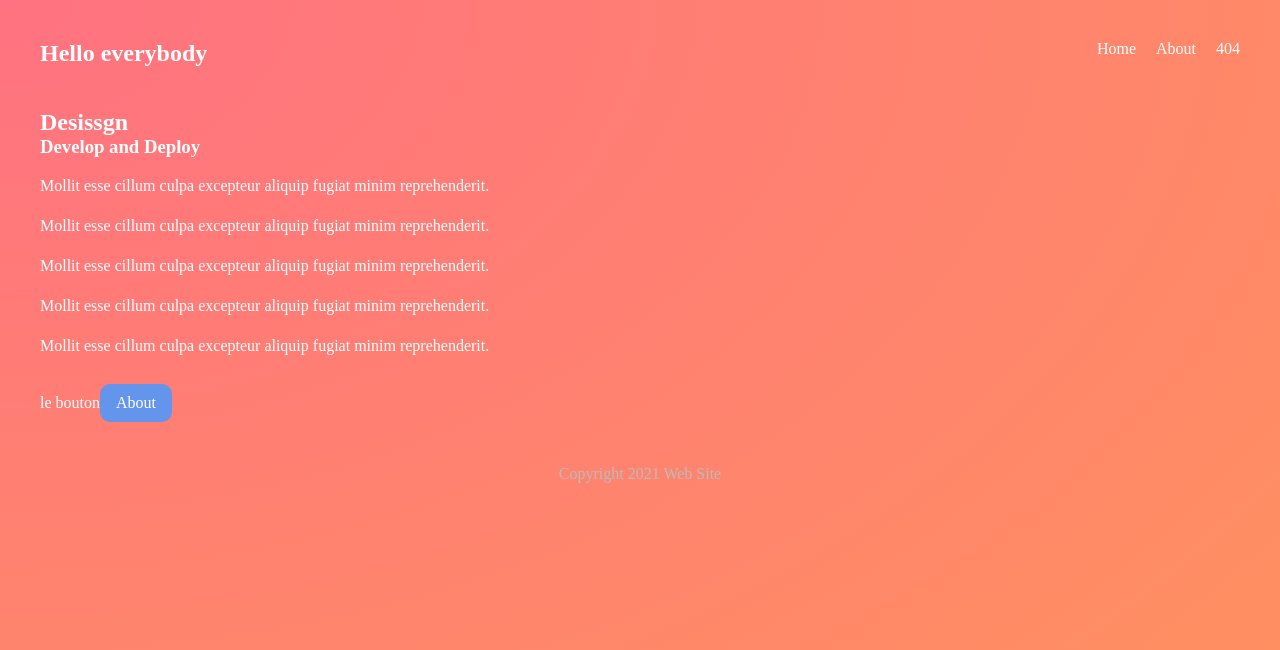
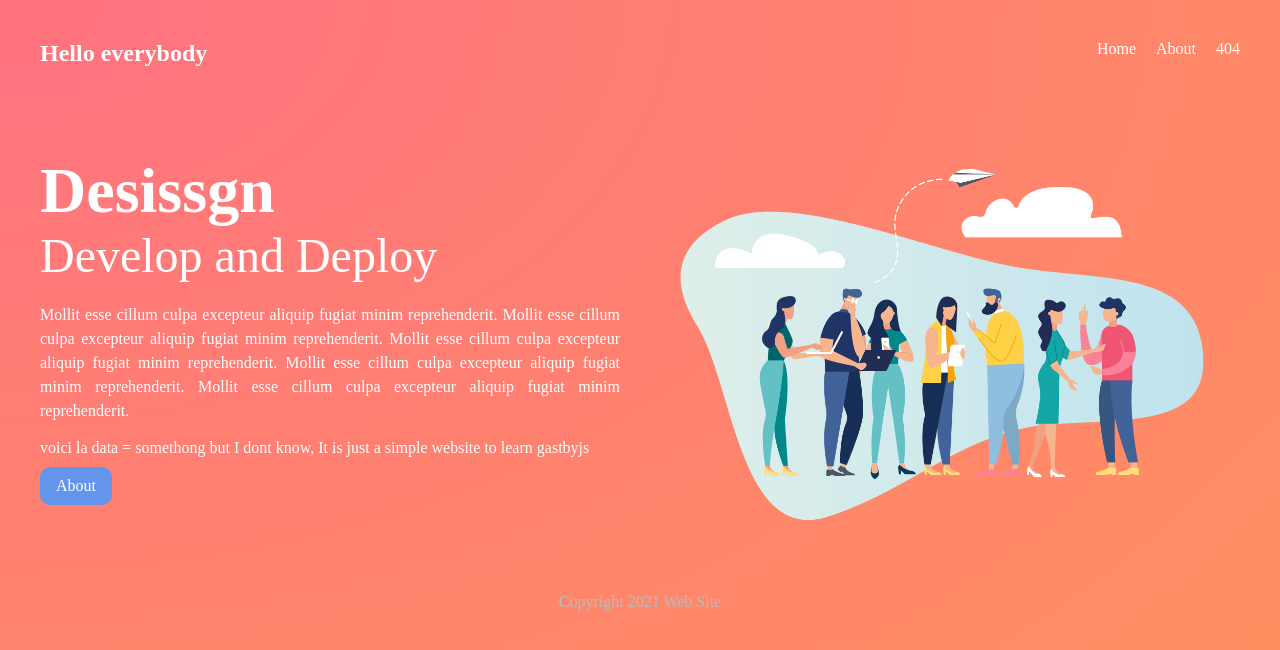
Before and after one commit to HamzaTouhardji/GatsbyJS_First_Project, a Gatsby site: page / in a window 1280 px wide. Built offline with nearby package versions, Linux system fonts and the light colour scheme; Gatsby itself is replaced by a stand-in of ours.

Commit message:
add global query

```diff
--- a/gatsby-config.js
+++ b/gatsby-config.js
@@ -7,4 +7,9 @@
 module.exports = {
   /* Your site config here */
   plugins: [],
+  siteMetadata: {
+    title: 'somethong but I dont know',
+    description: 'It is just a simple website to learn gastbyjs',
+    copyright: 'This web site is copyright by hamza'
+  }
 }
--- a/src/pages/components/Layout.js
+++ b/src/pages/components/Layout.js
@@ -13,7 +13,7 @@ export default function Layout({children}) {
 
             </div>
             <footer>
-                <p>Copyright 2021 Web Site</p>
+                <p> Copyright 2021 Web Site</p>
             </footer>
         </div>
     )
--- a/src/pages/index.js
+++ b/src/pages/index.js
@@ -1,24 +1,38 @@
-import { Link } from "gatsby"
+import { graphql, Link } from "gatsby"
 import React from "react"
 import Layout from '../pages/components/Layout'
-import styles from '../pages/styles/home.module.css'
+import * as styles from '../pages/styles/home.module.css'
 
-export default function Home() {
+export default function Home({ data}) {
+  console.log(data)
+  const {title, description} = data.site.siteMetadata
   return (
     <Layout>
-      <section>
+      <section className={styles.header}>
         <div>
           <h2>Desissgn</h2>
           <h3>Develop and Deploy</h3>
-          <p>Mollit esse cillum culpa excepteur aliquip fugiat minim reprehenderit.</p>
-          <p>Mollit esse cillum culpa excepteur aliquip fugiat minim reprehenderit.</p>
-          <p>Mollit esse cillum culpa excepteur aliquip fugiat minim reprehenderit.</p>
-          <p>Mollit esse cillum culpa excepteur aliquip fugiat minim reprehenderit.</p>
-          <p>Mollit esse cillum culpa excepteur aliquip fugiat minim reprehenderit.</p>
-          le bouton
+          <p>Mollit esse cillum culpa excepteur aliquip fugiat minim reprehenderit.
+          Mollit esse cillum culpa excepteur aliquip fugiat minim reprehenderit.
+          Mollit esse cillum culpa excepteur aliquip fugiat minim reprehenderit.
+          Mollit esse cillum culpa excepteur aliquip fugiat minim reprehenderit.
+          Mollit esse cillum culpa excepteur aliquip fugiat minim reprehenderit.</p>
+
+          voici la data =  {title}, {description}
           <Link className={styles.btn} to="/about">About</Link>
         </div>
+        <img src="image.png" alt="website home" style={{maxWidth: '100%'}} />
       </section>
     </Layout>
   )
 }
+
+export const query = graphql`
+  query SiteInfo {
+    site {
+      siteMetadata {
+        description,
+        title
+      }
+    }
+  }`
--- a/src/pages/styles/home.module.css
+++ b/src/pages/styles/home.module.css
@@ -6,6 +6,9 @@
 }
 .header h2 {
     font-size: 4em;
+}
+.header p {
+    text-align: justify;
 }
 .header h3 {
     font-size: 3em;
```
Also changed, not shown: static/image.png (added).
